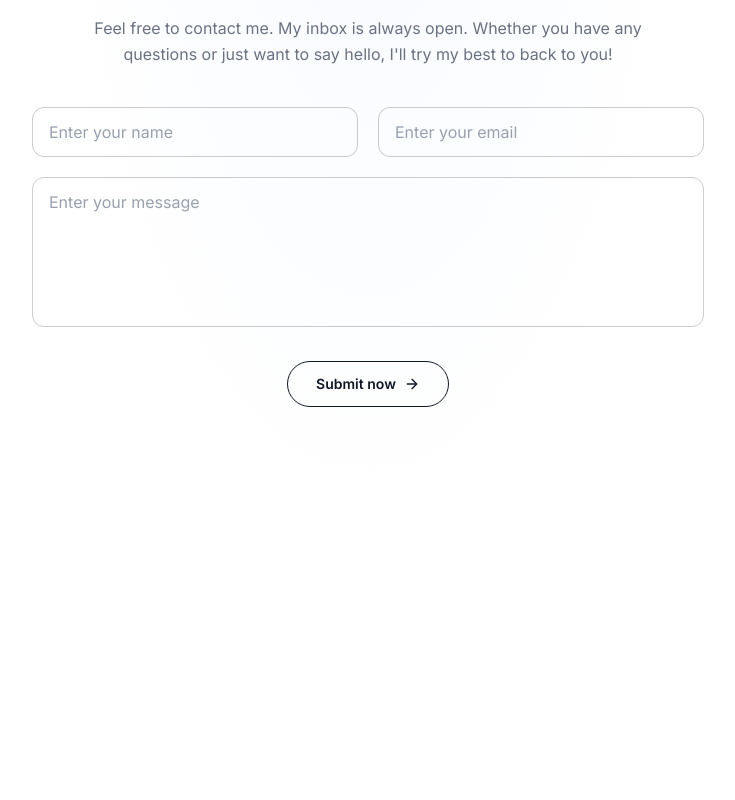
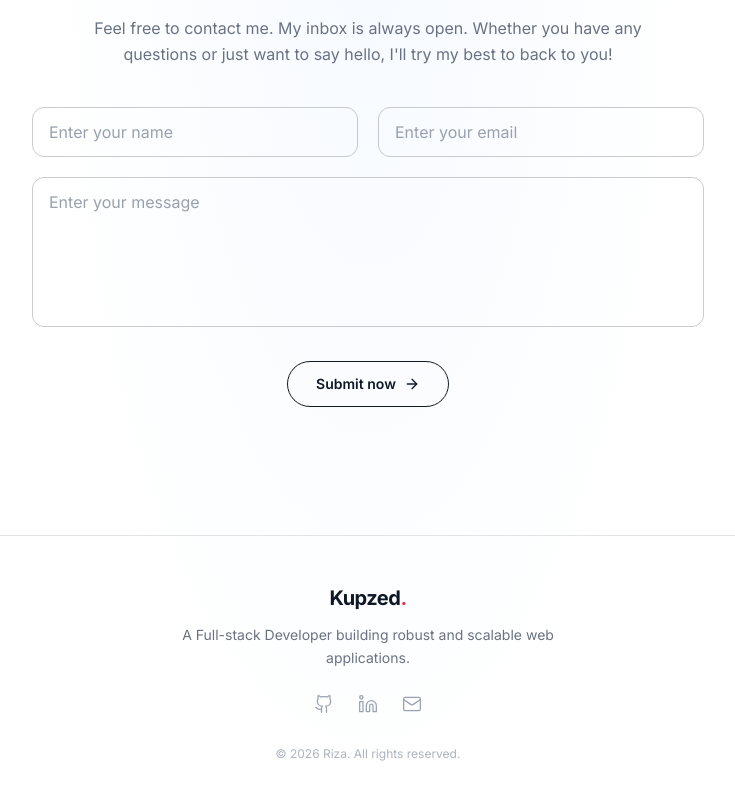
Before and after one commit to kupzed/my-portfolio, a Next.js app: page / in a window 1280 px wide. Shown: the part 3448-4248 px from the top of the page, without its empty margins (272-1007 px from the left). Before the commit the page ends 3983 px from the top, so only its background shows below. Built offline with nearby package versions, Linux system fonts and the light colour scheme; a web font is replaced by a local one.

Commit message:
Add: footer pages

```diff
--- a/src/app/page.tsx
+++ b/src/app/page.tsx
@@ -4,6 +4,7 @@ import AboutSection from "@/components/AboutSection";
 import SkillsSection from "@/components/SkillsSection";
 import PortfolioSection from "@/components/PortfolioSection";
 import ContactSection from "@/components/ContactSection";
+import Footer from "@/components/Footer";
 
 export default function Home() {
   return (
@@ -14,6 +15,7 @@ export default function Home() {
       <SkillsSection />
       <PortfolioSection />
       <ContactSection />
+      <Footer />
     </main>
   );
 }
--- /dev/null
+++ b/src/components/Footer.tsx
@@ -0,0 +1,50 @@
+import { Github, Linkedin, Mail } from "lucide-react";
+
+const socials = [
+  { icon: Github, href: "https://github.com/kupzed", label: "GitHub" },
+  {
+    icon: Linkedin,
+    href: "https://linkedin.com/in/riza-fahdan-syahda",
+    label: "LinkedIn",
+  },
+  { icon: Mail, href: "mailto:rizafahdansyahda3@gmail.com", label: "Email" },
+];
+
+export default function Footer() {
+  return (
+    <footer className="border-t border-black/10 dark:border-white/10">
+      <div className="mx-auto max-w-6xl px-5 py-12 text-center">
+        {/* Logo */}
+        <p className="text-xl font-bold tracking-tight text-gray-900 dark:text-white">
+          Kupzed<span className="text-accent">.</span>
+        </p>
+
+        {/* Tagline */}
+        <p className="mx-auto mt-3 max-w-md text-sm leading-relaxed text-gray-500 dark:text-white/60">
+          A Full-stack Developer building robust and scalable web applications.
+        </p>
+
+        {/* Social Icons */}
+        <div className="mt-6 flex items-center justify-center gap-6">
+          {socials.map((s) => (
+            <a
+              key={s.label}
+              href={s.href}
+              target="_blank"
+              rel="noopener noreferrer"
+              aria-label={s.label}
+              className="text-gray-400 transition-all duration-300 hover:scale-110 hover:text-gray-900 dark:text-white/40 dark:hover:text-white"
+            >
+              <s.icon size={20} strokeWidth={1.5} />
+            </a>
+          ))}
+        </div>
+
+        {/* Copyright */}
+        <p className="mt-8 text-xs text-gray-400/80 dark:text-white/30">
+          © 2026 Riza. All rights reserved.
+        </p>
+      </div>
+    </footer>
+  );
+}
```
